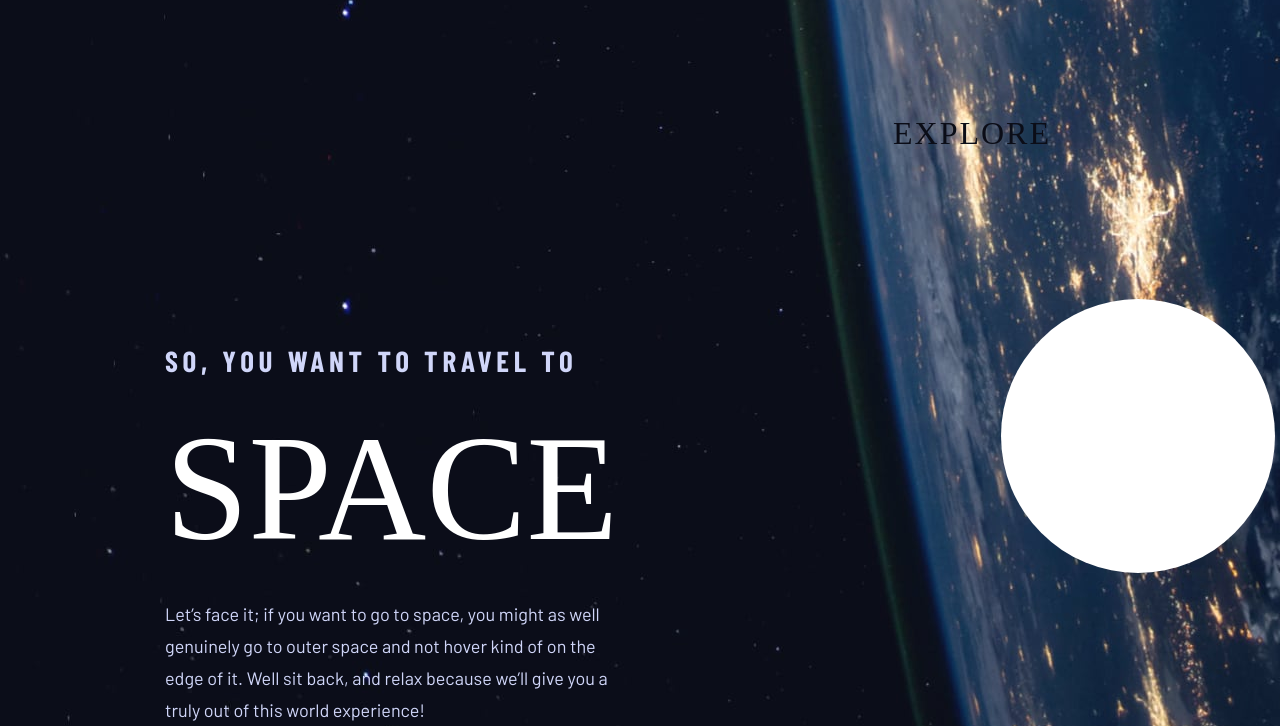
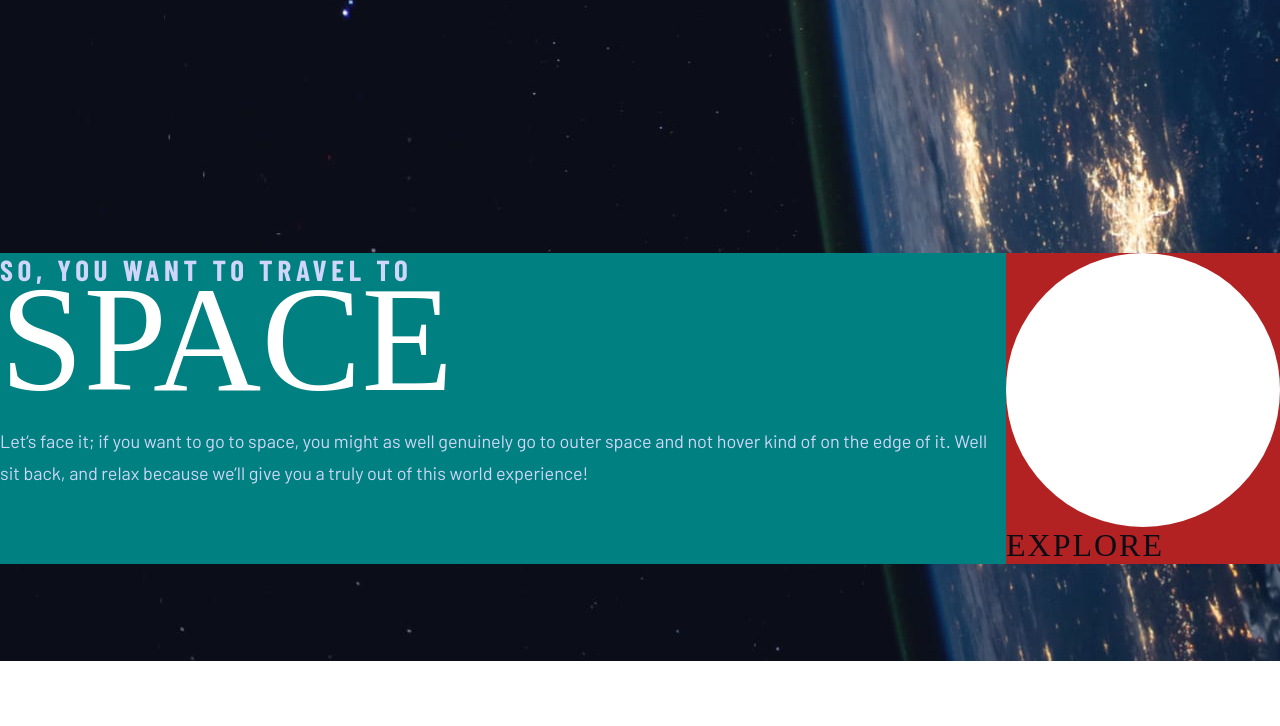
Before and after one commit to Tilda16/Challenge-Up-In-Space, a plain HTML site: page index.html in a window 1280 px wide. Shown: the part 139-865 px from the top of the page. After the commit the page ends 800 px from the top, so only its background shows below. Drawn offline with nearby package versions, Linux system fonts and the light colour scheme; a web font is replaced by a local one.

Commit message:
Made the explore ad row into a flex table

```diff
--- a/index.html
+++ b/index.html
@@ -41,15 +41,19 @@
       </div>
     </div> <!-- closer for nav wrapper -->
   </div> <!-- closer for top-navbar -->
-    <div class="Explore-Ad">
-      <div class="Ad-Text">
-        <span class="First">SO, YOU WANT TO TRAVEL TO </span><br>
+  <div class="Explore-Ad row">
+    <div class="Ad-Text column">
+      <div class="row">
+        <div class="column"></div>
+        <div class="column"></div>
+      </div>
+      <span class="First">SO, YOU WANT TO TRAVEL TO </span>
       <span class="pop-out">SPACE</span>
       <span class="under-header">Let’s face it; if you want to go to space, you might as well genuinely go to
         outer space and not hover kind of on the edge of it. Well sit back, and relax
         because we’ll give you a truly out of this world experience!</span>
     </div>
-        <div class="Explore-here">
+    <div class="Explore-here colum">
       <div class="Explore__circle-button"></div>
       <div class="Explore__active-button"></div>
       <div class="Explore-text">EXPLORE</div>
--- a/style.css
+++ b/style.css
@@ -93,14 +93,28 @@ body {
   background-color: #FFFFFF;
 }
 
+
+/* ----------
+Explore Ad section
+---------- */
+
+.Explore-Ad {
+  margin-top: 256px;
+  position: relative;
+}
+
 /* header text for the ad  */
+
+.row {
+  background-color: coral;
+  display: flex;
+}
+.column {
+  flex: 50%;
+}
 .Ad-Text {
-  /* background-color: teal; */
-  width: 450px;
-  height: 382px;
-  left: 165px;
-  top: 347px;
-  position: absolute;
+  background-color: teal;
+  left: 0;
 }
 
 .First {
@@ -112,6 +126,7 @@ body {
   /* background-color: deeppink; */
   position: absolute;
   top: 0;
+  display: block;
 }
 
 .pop-out {
@@ -119,11 +134,10 @@ body {
   font-family: 'Bellefair';
   font-weight: normal;
   font-size: 150px;
+  display: block;
   line-height: 172px;
   letter-spacing: 0;
   /* background-color: aquamarine; */
-  position: absolute;
-  bottom: 152px;
 }
 
 .under-header {
@@ -133,19 +147,16 @@ body {
   line-height: 32px;
   font-style: normal;
   /* background-color: cornflowerblue; */
-  position: absolute;
-  bottom: 0;
 }
 
 /* explore button */
 
-.Explore-Ad {
- position: relative;
+.Explore-here {
+  background-color: firebrick;
 }
+
 .Explore__circle-button {
   position: relative;
-  top: 302px;
-  left: 1001px;
   width: 274px;
   height: 274px;
   background-color: #FFFFFF;
@@ -160,7 +171,4 @@ body {
   line-height: 37px;
   letter-spacing: 2px;
   color: #0B0D17;
-  position: absolute;
-  bottom: 119px;
-  right: 229px;
 }
```
Lines whose indentation alone changed are shown as unchanged.
